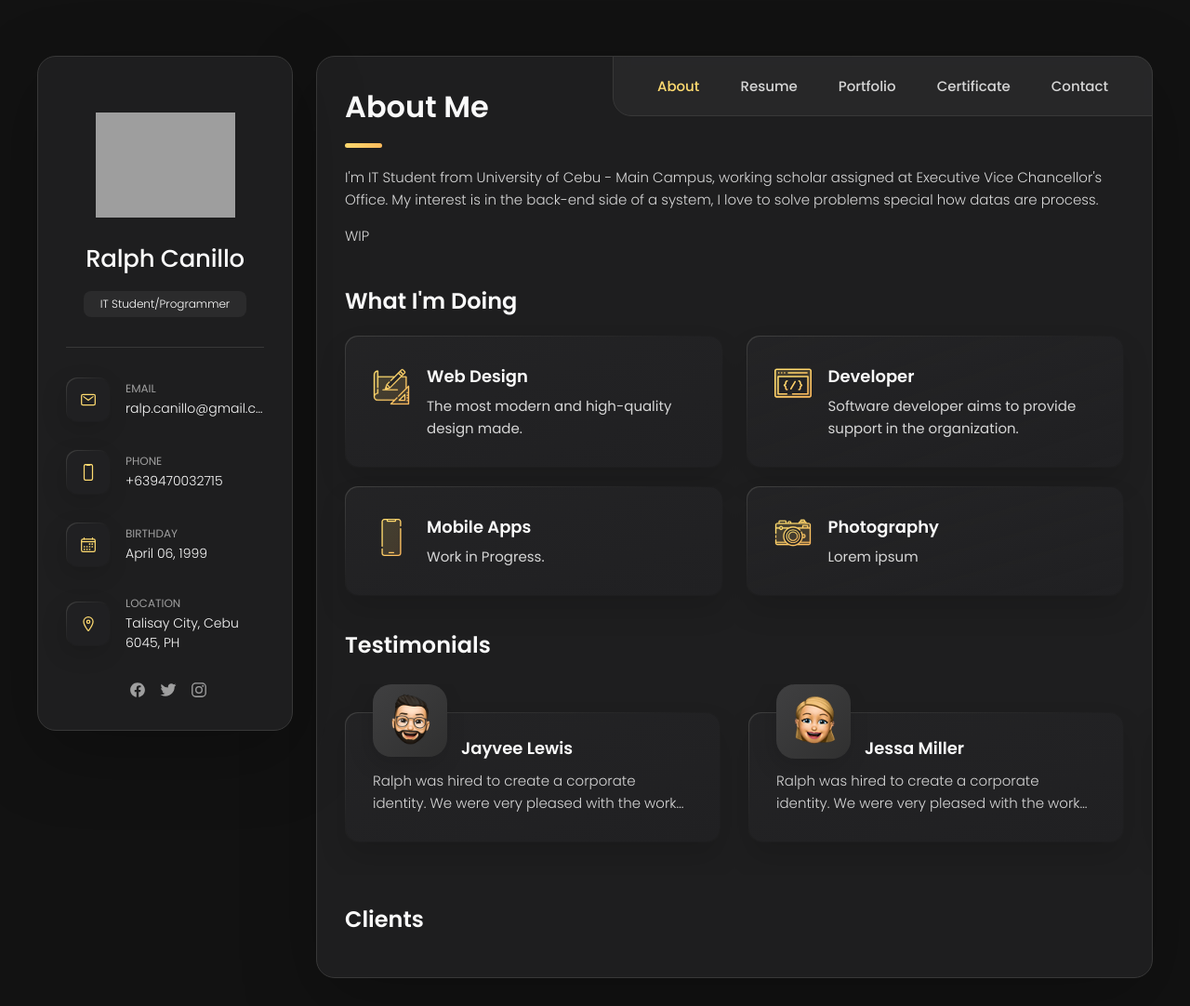
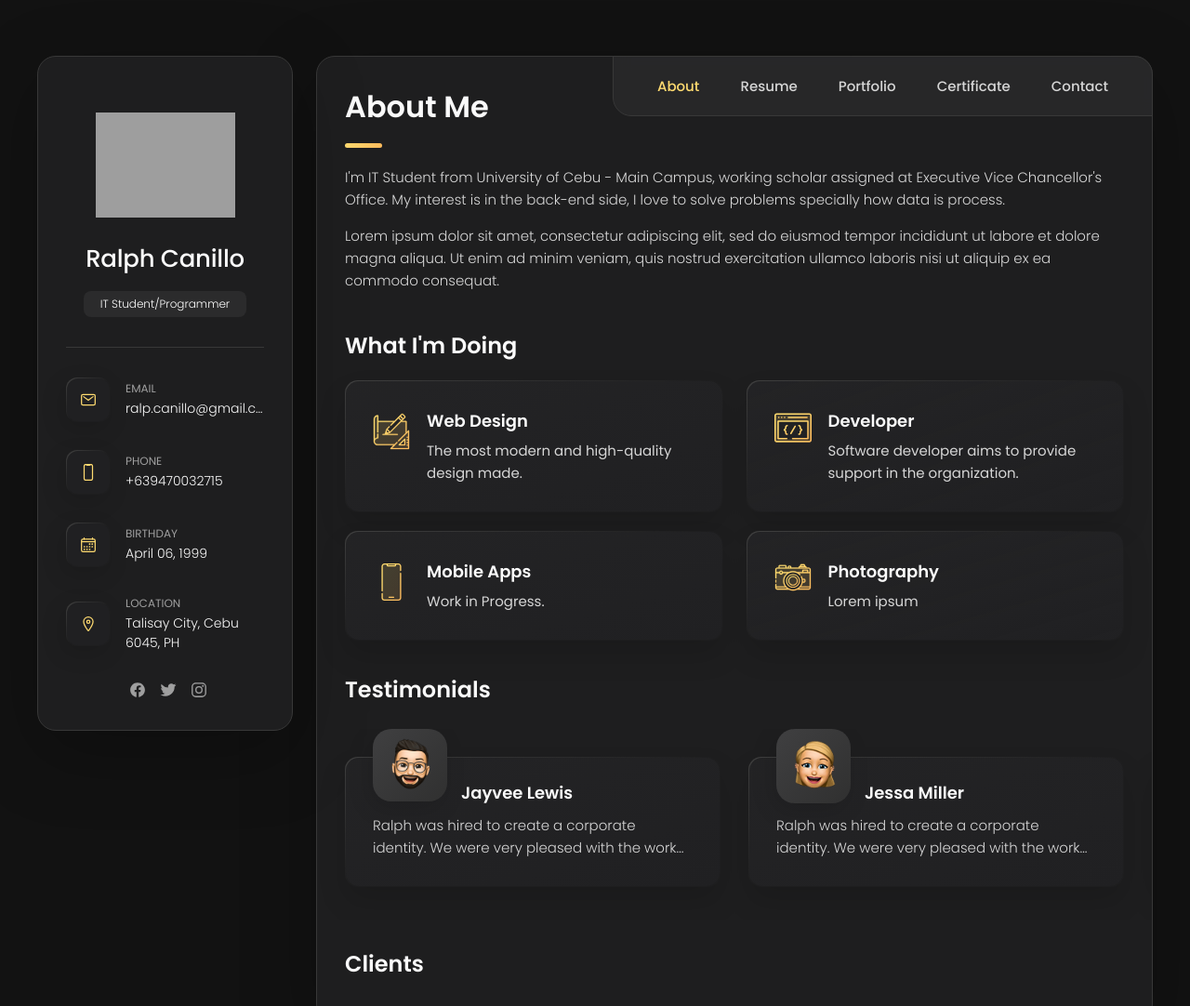
Before and after one commit to ralphcanillo/ralphcanillo.github.io, a plain HTML site: page index.html in a window 1280 px wide. Shown: the top 1082 px of the page at 93% size. Drawn offline with nearby package versions, Linux system fonts and the light colour scheme; grey boxes are pictures that could not be loaded.

Commit message:
Updating the about section

```diff
--- a/index.html
+++ b/index.html
@@ -209,11 +209,11 @@
 
         <section class="about-text">
           <p>
-            I'm IT Student from University of Cebu - Main Campus, working scholar assigned at Executive Vice Chancellor's Office. My interest is in the back-end side of a system, I love to solve problems special how datas are process.
+            I'm IT Student from University of Cebu - Main Campus, working scholar assigned at Executive Vice Chancellor's Office. My interest is in the back-end side, I love to solve problems specially how data is process.
           </p>
 
           <p>
-            WIP
+            Lorem ipsum dolor sit amet, consectetur adipiscing elit, sed do eiusmod tempor incididunt ut labore et dolore magna aliqua. Ut enim ad minim veniam, quis nostrud exercitation ullamco laboris nisi ut aliquip ex ea commodo consequat.
           </p>
         </section>
 
```
